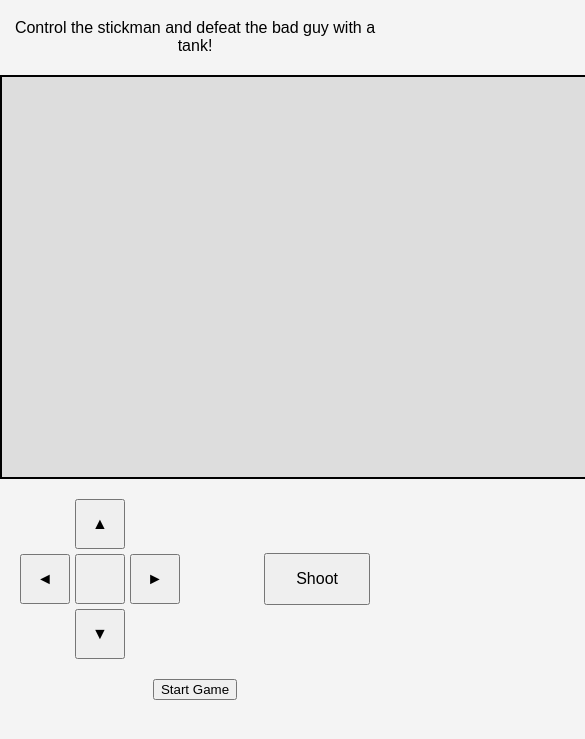
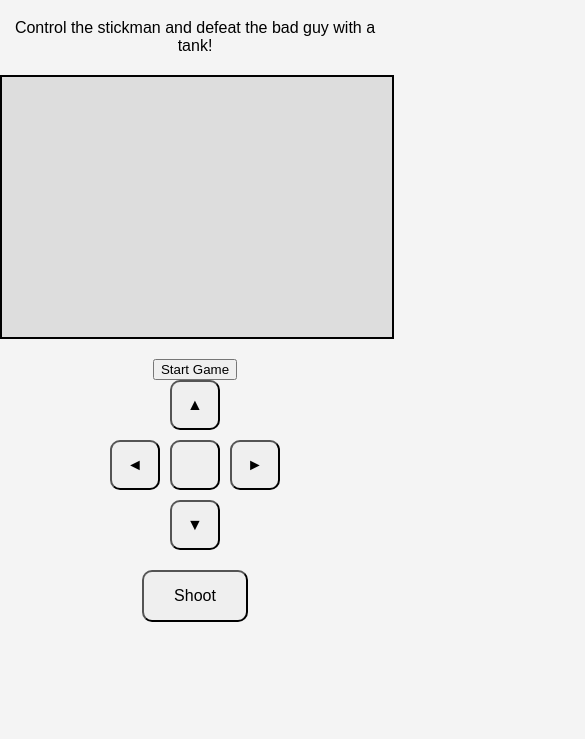
Before and after one commit to xbwei/andy-project, a plain HTML site: page game.html in a window 390 px wide. Shown: the part 61-800 px from the top of the page, 585 px wide, since content can reach past the window. Drawn offline with Linux system fonts and the light colour scheme.

Commit message:
Update game.html
optimize the layout

```diff
--- a/game.html
+++ b/game.html
@@ -17,26 +17,30 @@
             display: block;
             margin: 20px auto;
             background-color: #ddd;
+            width: 100%;
+            max-width: 600px;
+            height: auto;
         }
         .controls {
             display: flex;
-            justify-content: space-between;
+            flex-direction: column;
+            justify-content: center;
             align-items: center;
             margin: 20px;
         }
         .move-controls {
             display: grid;
-            grid-template-rows: repeat(3, 50px);
-            grid-template-columns: repeat(3, 50px);
-            justify-content: center;
-            align-items: center;
-            gap: 5px;
+            grid-template-rows: repeat(3, 60px);
+            grid-template-columns: repeat(3, 60px);
+            gap: 10px;
         }
         .move-controls button {
-            width: 50px;
-            height: 50px;
-            font-size: 16px;
+            width: 60px;
+            height: 60px;
+            font-size: 18px;
             cursor: pointer;
+            border-radius: 10px;
+            touch-action: manipulation;
         }
         .move-controls button:nth-child(1),
         .move-controls button:nth-child(3),
@@ -45,14 +49,30 @@
             visibility: hidden;
         }
         .shoot-controls {
-            display: flex;
-            flex-direction: column;
-            align-items: center;
+            margin-top: 20px;
         }
         .shoot-controls button {
-            padding: 15px 30px;
-            font-size: 16px;
+            padding: 20px 40px;
+            font-size: 18px;
             cursor: pointer;
+            border-radius: 10px;
+            touch-action: manipulation;
+        }
+
+        @media (max-width: 480px) {
+            .move-controls {
+                grid-template-rows: repeat(3, 50px);
+                grid-template-columns: repeat(3, 50px);
+            }
+            .move-controls button {
+                width: 50px;
+                height: 50px;
+                font-size: 16px;
+            }
+            .shoot-controls button {
+                padding: 15px 30px;
+                font-size: 16px;
+            }
         }
     </style>
 </head>
@@ -61,6 +81,7 @@
     <p>Control the stickman and defeat the bad guy with a tank!</p>
     <canvas id="gameCanvas" width="600" height="400"></canvas>
     <div class="controls">
+        <button id="startGame">Start Game</button>
         <div class="move-controls">
             <button></button>
             <button id="moveUp">▲</button>
@@ -76,7 +97,6 @@
             <button id="shoot">Shoot</button>
         </div>
     </div>
-    <button onclick="startGame()">Start Game</button>
 
     <script>
         const canvas = document.getElementById('gameCanvas');
@@ -183,9 +203,19 @@
         }
 
         function stopGame(message) {
+            alert(message);
+            resetGame();
+            setTimeout(() => startGame(), 2000); // Auto-restart after 2 seconds
+        }
+
+        function resetGame() {
             isGameRunning = false;
-            alert(message);
-            ctx.clearRect(0, 0, canvas.width, canvas.height);
+            stickman.x = 50;
+            stickman.y = 300;
+            stickman.bullets = [];
+            badGuy.x = 500;
+            badGuy.y = 300;
+            badGuy.bullets = [];
         }
 
         function gameLoop() {
@@ -208,14 +238,9 @@
         }
 
         function startGame() {
-            if (isGameRunning) return;
+            if (isGameRunning) return; // Prevent duplicate starts
+            document.getElementById('startGame').style.display = 'none';
             isGameRunning = true;
-            stickman.x = 50;
-            stickman.y = 300;
-            stickman.bullets = [];
-            badGuy.x = 500;
-            badGuy.y = 300;
-            badGuy.bullets = [];
             gameLoop();
         }
 
@@ -224,6 +249,7 @@
         document.getElementById('moveUp').addEventListener('click', () => moveEntity(stickman, 'up'));
         document.getElementById('moveDown').addEventListener('click', () => moveEntity(stickman, 'down'));
         document.getElementById('shoot').addEventListener('click', () => shootBullet(stickman, badGuy));
+        document.getElementById('startGame').addEventListener('click', startGame);
     </script>
 </body>
 </html>
```
